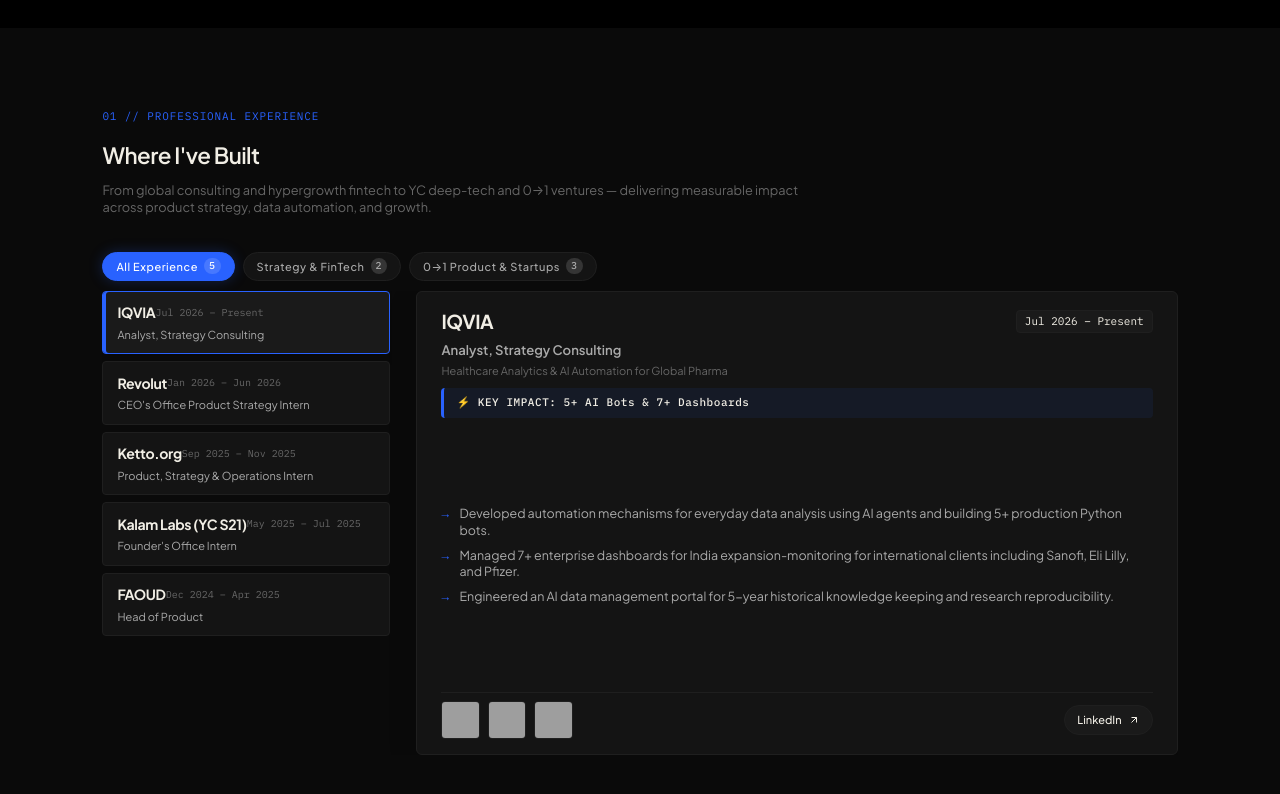
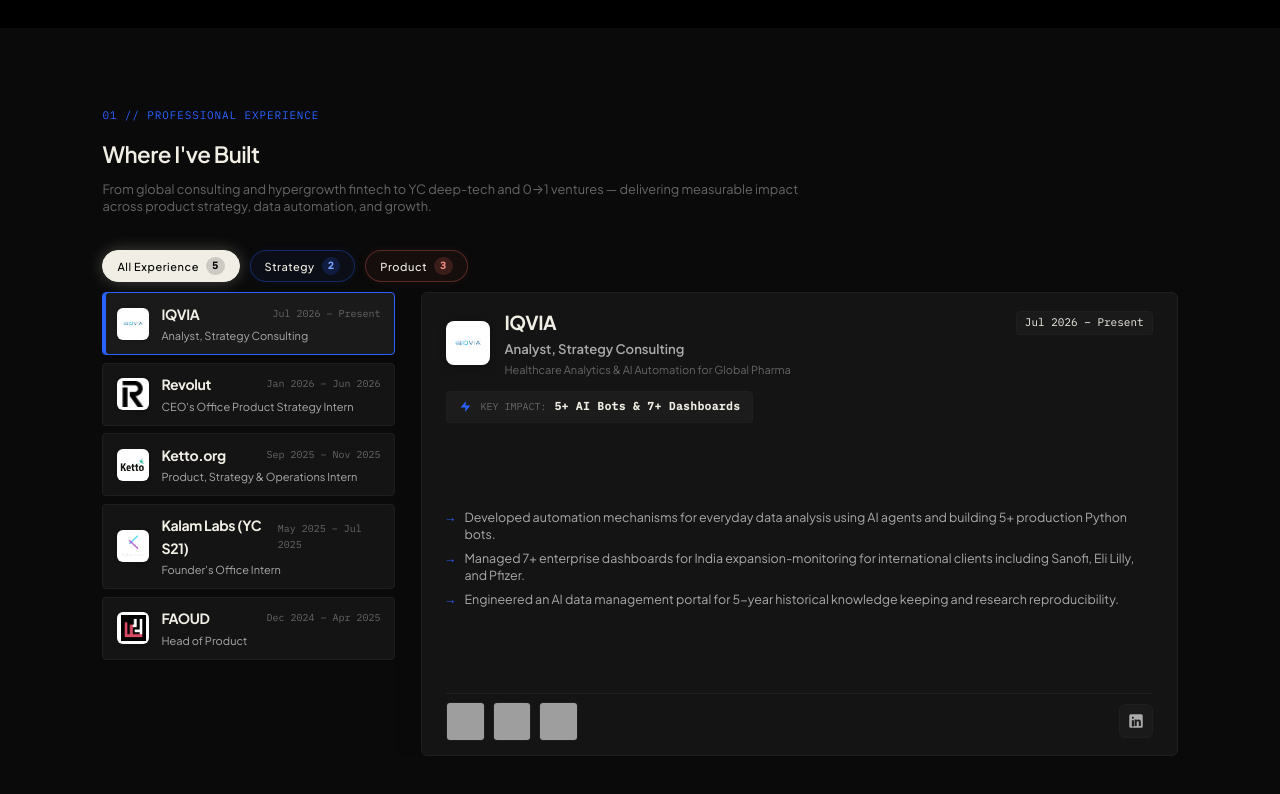
Before and after one commit to Prashant1873/me, a website built with Vite: page index.html in a window 1280 px wide. Shown: the part 772-1566 px from the top of the page. Built offline with nearby package versions, Linux system fonts and the light colour scheme; grey boxes are pictures that could not be loaded; animation ran at ten frames a second; a web font is replaced by a local one.

Commit message:
feat(experience): refine categories, add company logos, clickable LinkedIn icon, subtle pill highlights, and caption-free photos

```diff
--- a/src/js/experience-data.js
+++ b/src/js/experience-data.js
@@ -7,10 +7,11 @@
   {
     id: 'iqvia',
     company: 'IQVIA',
+    logo: './images/logos/IQVIA.png',
     role: 'Analyst, Strategy Consulting',
     period: 'Jul 2026 – Present',
     category: 'strategy',
-    categoryLabel: 'Strategy Consulting',
+    categoryLabel: 'Strategy',
     tagline: 'Healthcare Analytics & AI Automation for Global Pharma',
     metricHighlight: '5+ AI Bots & 7+ Dashboards',
     bullets: [
@@ -20,19 +21,20 @@
     ],
     linkedinUrl: 'https://www.linkedin.com/company/iqvia/',
     photos: [
-      { url: './images/experience/iqvia/20260717_110908.jpg', caption: 'Strategy consulting workspace & desk' },
-      { url: './images/experience/iqvia/20260731_141440.jpg', caption: 'Strategy execution & client engagements' },
-      { url: './images/experience/iqvia/20260910_155612.jpg', caption: 'Office & analytics reviews' }
+      './images/experience/iqvia/20260717_110908.jpg',
+      './images/experience/iqvia/20260731_141440.jpg',
+      './images/experience/iqvia/20260910_155612.jpg'
     ],
     badgeColor: 'royal-blue'
   },
   {
     id: 'revolut',
     company: 'Revolut',
+    logo: './images/logos/Revolut.png',
     role: "CEO's Office Product Strategy Intern",
     period: 'Jan 2026 – Jun 2026',
     category: 'strategy',
-    categoryLabel: 'FinTech & Strategy',
+    categoryLabel: 'Strategy',
     tagline: 'Global Remittance Optimization & India Trading Launch',
     metricHighlight: '£19.7M Fee Optimization',
     bullets: [
@@ -42,18 +44,19 @@
     ],
     linkedinUrl: 'https://www.linkedin.com/company/revolut/',
     photos: [
-      { url: './images/experience/revolut/1729271100596.jpeg', caption: 'Revolut identity & CEO office engagement' },
-      { url: './images/experience/revolut/AGC_EGO_BASE_20260602_003850962.jpg', caption: 'Workplace & strategy sessions' }
+      './images/experience/revolut/1729271100596.jpeg',
+      './images/experience/revolut/AGC_EGO_BASE_20260602_003850962.jpg'
     ],
     badgeColor: 'royal-blue'
   },
   {
     id: 'ketto',
     company: 'Ketto.org',
+    logo: './images/logos/Ketto.png',
     role: 'Product, Strategy & Operations Intern',
     period: 'Sep 2025 – Nov 2025',
-    category: 'venture',
-    categoryLabel: 'HealthTech & Product',
+    category: 'product',
+    categoryLabel: 'Product',
     tagline: '0→1 Clinical Product Validation & Hybrid GTM Funnel',
     metricHighlight: '+28% Conversion Lift',
     bullets: [
@@ -63,19 +66,20 @@
     ],
     linkedinUrl: 'https://www.linkedin.com/company/ketto/',
     photos: [
-      { url: './images/experience/ketto/IMG-20250930-WA0388(1).jpg', caption: 'Field validation & clinician outreach' },
-      { url: './images/experience/ketto/Snapchat-374168654.jpg', caption: 'Product discovery team session' },
-      { url: './images/experience/ketto/Snapchat-841329839.jpg', caption: 'Operations & roadmap review' }
+      './images/experience/ketto/IMG-20250930-WA0388(1).jpg',
+      './images/experience/ketto/Snapchat-374168654.jpg',
+      './images/experience/ketto/Snapchat-841329839.jpg'
     ],
     badgeColor: 'coral'
   },
   {
     id: 'kalam-labs',
     company: 'Kalam Labs (YC S21)',
+    logo: './images/logos/kalamLabsLogo.png',
     role: "Founder's Office Intern",
     period: 'May 2025 – Jul 2025',
-    category: 'venture',
-    categoryLabel: 'DeepTech & EdTech',
+    category: 'product',
+    categoryLabel: 'Product',
     tagline: 'Stratospheric Aerial Vehicle Deal & Growth Automation',
     metricHighlight: '₹5M+ Deal with Indian Air Force',
     bullets: [
@@ -85,17 +89,18 @@
     ],
     linkedinUrl: 'https://www.linkedin.com/company/kalam-labs/',
     photos: [
-      { url: './images/experience/kalam-labs/IMG-20250712-WA0010.jpg', caption: 'Kalam Labs Founder Office workspace' }
+      './images/experience/kalam-labs/IMG-20250712-WA0010.jpg'
     ],
     badgeColor: 'coral'
   },
   {
     id: 'faoud',
     company: 'FAOUD',
+    logo: './images/logos/FAOUD.jpeg',
     role: 'Head of Product',
     period: 'Dec 2024 – Apr 2025',
-    category: 'venture',
-    categoryLabel: '0→1 Venture & FMCG Tech',
+    category: 'product',
+    categoryLabel: 'Product',
     tagline: 'MSME Onboarding & Algorithmic Demand Forecasting',
     metricHighlight: '150+ MSMEs & 82% Model Accuracy',
     bullets: [
@@ -106,8 +111,8 @@
     ],
     linkedinUrl: 'https://www.linkedin.com/company/faoud/',
     photos: [
-      { url: './images/experience/faoud/20260820_175739.jpg', caption: 'Product architecture & platform review' },
-      { url: './images/experience/faoud/20260820_180125.jpg', caption: 'Team sprint & MSME pilot rollout' }
+      './images/experience/faoud/20260820_175739.jpg',
+      './images/experience/faoud/20260820_180125.jpg'
     ],
     badgeColor: 'coral'
   }
@@ -115,6 +120,6 @@
 
 export const CATEGORIES = [
   { id: 'all', label: 'All Experience', count: 5 },
-  { id: 'strategy', label: 'Strategy & FinTech', count: 2 },
-  { id: 'venture', label: '0→1 Product & Startups', count: 3 }
+  { id: 'strategy', label: 'Strategy', count: 2 },
+  { id: 'product', label: 'Product', count: 3 }
 ];
--- a/src/js/experience.js
+++ b/src/js/experience.js
@@ -13,7 +13,6 @@
   const detailContainer = document.getElementById('experience-detail');
   const lightbox = document.getElementById('experience-lightbox');
   const lightboxImg = document.getElementById('experience-lightbox-img');
-  const lightboxCaption = document.getElementById('experience-lightbox-caption');
   const lightboxClose = document.getElementById('experience-lightbox-close');
 
   if (!filtersContainer || !listContainer || !detailContainer) return;
@@ -68,12 +67,12 @@
     // Animate list update
     gsap.fromTo('.experience-item',
       { opacity: 0, x: -10 },
-      { opacity: 1, x: 0, duration: 0.3, stagger: 0.05, ease: 'power2.out' }
+      { opacity: 1, x: 0, duration: 0.28, stagger: 0.04, ease: 'power2.out' }
     );
   }
 
   // ------------------------------------------------------------------------
-  // 3. Render Experience List
+  // 3. Render Experience List (with Company Logos)
   // ------------------------------------------------------------------------
   function renderList() {
     listContainer.innerHTML = '';
@@ -85,11 +84,16 @@
       item.setAttribute('data-badge', exp.badgeColor);
 
       item.innerHTML = `
+        <div class="experience-item__logo-box">
+          <img src="${exp.logo}" alt="${exp.company} logo" loading="lazy" />
+        </div>
+        <div class="experience-item__info">
           <div class="experience-item__top">
             <span class="experience-item__company">${exp.company}</span>
             <span class="experience-item__period">${exp.period}</span>
           </div>
           <div class="experience-item__role">${exp.role}</div>
+        </div>
       `;
 
       item.addEventListener('click', () => {
@@ -110,7 +114,7 @@
   }
 
   // ------------------------------------------------------------------------
-  // 4. Render Active Detail Card
+  // 4. Render Active Detail Card (Logos, SVG Lightning Bolt, Clean Photos, LinkedIn Logo)
   // ------------------------------------------------------------------------
   function renderDetail(exp, animate = false) {
     if (!exp) return;
@@ -120,9 +124,9 @@
     const photosHtml = exp.photos && exp.photos.length > 0
       ? `
         <div class="experience-detail__photo-strip">
-          ${exp.photos.map((p, i) => `
-            <div class="experience-photo-thumb" data-photo-idx="${i}" title="${p.caption}">
-              <img src="${p.url}" alt="${p.caption}" loading="lazy" />
+          ${exp.photos.map((photoUrl, i) => `
+            <div class="experience-photo-thumb" data-photo-idx="${i}">
+              <img src="${photoUrl}" alt="${exp.company} workplace photo" loading="lazy" />
               <div class="experience-photo-thumb__overlay">
                 <svg viewBox="0 0 24 24" fill="none" stroke="currentColor" stroke-width="2">
                   <circle cx="11" cy="11" r="8"/>
@@ -139,6 +143,11 @@
 
     detailContainer.innerHTML = `
       <div class="experience-detail__header">
+        <div class="experience-detail__brand-row">
+          <div class="experience-detail__logo-box">
+            <img src="${exp.logo}" alt="${exp.company} logo" />
+          </div>
+          <div class="experience-detail__brand-text">
             <div class="experience-detail__top-row">
               <div class="experience-detail__company">${exp.company}</div>
               <div class="experience-detail__period">${exp.period}</div>
@@ -146,9 +155,15 @@
             <div class="experience-detail__role">${exp.role}</div>
             <div class="experience-detail__tagline">${exp.tagline}</div>
           </div>
+        </div>
+      </div>
 
       <div class="experience-detail__metric" data-badge="${exp.badgeColor}">
-        <span class="experience-detail__metric-text">⚡ KEY IMPACT: ${exp.metricHighlight}</span>
+        <svg class="experience-detail__metric-icon" viewBox="0 0 24 24" fill="currentColor">
+          <path d="M13 2L3 14h9l-1 8 10-12h-9l1-8z"/>
+        </svg>
+        <span class="experience-detail__metric-label">KEY IMPACT:</span>
+        <span class="experience-detail__metric-val">${exp.metricHighlight}</span>
       </div>
 
       <ul class="experience-detail__bullets">
@@ -157,42 +172,39 @@
 
       <div class="experience-detail__photos">
         ${photosHtml}
-        <a href="${exp.linkedinUrl}" target="_blank" rel="noopener noreferrer" class="experience-detail__linkedin-btn" aria-label="Visit ${exp.company} on LinkedIn">
-          <span>LinkedIn</span>
-          <svg viewBox="0 0 24 24" fill="none" stroke="currentColor" stroke-width="2">
-            <line x1="7" y1="17" x2="17" y2="7"/>
-            <polyline points="7 7 17 7 17 17"/>
+        <a href="${exp.linkedinUrl}" target="_blank" rel="noopener noreferrer" class="experience-detail__linkedin-btn" aria-label="${exp.company} on LinkedIn" title="${exp.company} on LinkedIn">
+          <svg viewBox="0 0 24 24" fill="currentColor">
+            <path d="M19 3a2 2 0 0 1 2 2v14a2 2 0 0 1-2 2H5a2 2 0 0 1-2-2V5a2 2 0 0 1 2-2h14m-.5 15.5v-5.3a3.26 3.26 0 0 0-3.26-3.26c-.85 0-1.84.52-2.28 1.3v-1.11h-2.79v8.37h2.79v-4.93c0-.77.62-1.4 1.39-1.4a1.4 1.4 0 0 1 1.4 1.4v4.93h2.75M6.46 10.9v8.37H9.25V10.9H6.46M7.86 6.3a1.4 1.4 0 1 0 0 2.8 1.4 1.4 0 0 0 0-2.8z"/>
           </svg>
         </a>
       </div>
     `;
 
-    // Wire up thumbnail clicks to lightbox
+    // Wire up thumbnail clicks to lightbox (photo only, no incorrect captions)
     const thumbElements = detailContainer.querySelectorAll('.experience-photo-thumb');
     thumbElements.forEach(thumb => {
-      thumb.addEventListener('click', (e) => {
+      thumb.addEventListener('click', () => {
         const photoIdx = parseInt(thumb.getAttribute('data-photo-idx'), 10);
-        const photo = exp.photos[photoIdx];
-        if (photo) openLightbox(photo);
+        const photoUrl = exp.photos[photoIdx];
+        if (photoUrl) openLightbox(photoUrl);
       });
     });
 
     if (animate) {
       gsap.fromTo(detailContainer,
-        { opacity: 0.88, y: 8 },
-        { opacity: 1, y: 0, duration: 0.24, ease: 'power2.out' }
+        { opacity: 0.88, y: 6 },
+        { opacity: 1, y: 0, duration: 0.22, ease: 'power2.out' }
       );
     }
   }
 
   // ------------------------------------------------------------------------
-  // 5. Lightbox Modal Controller
+  // 5. Clean Photo Lightbox Modal Controller (No Captions)
   // ------------------------------------------------------------------------
-  function openLightbox(photo) {
-    if (!lightbox || !lightboxImg || !lightboxCaption) return;
-    lightboxImg.src = photo.url;
-    lightboxImg.alt = photo.caption;
-    lightboxCaption.textContent = photo.caption;
+  function openLightbox(photoUrl) {
+    if (!lightbox || !lightboxImg) return;
+    lightboxImg.src = photoUrl;
+    lightboxImg.alt = 'Workplace photo';
     lightbox.classList.add('is-open');
     document.body.style.overflow = 'hidden';
   }
--- a/src/styles/experience.css
+++ b/src/styles/experience.css
@@ -43,12 +43,12 @@
 }
 
 /* --------------------------------------------------------------------------
-   Filter Navigation Tabs
+   Filter Navigation Tabs — Subtle Thematic Color Hints
    -------------------------------------------------------------------------- */
 .experience-filters {
   display: flex;
   align-items: center;
-  gap: 8px;
+  gap: 10px;
   margin-bottom: clamp(8px, 1.2vh, 14px);
   flex-wrap: wrap;
   flex-shrink: 0;
@@ -57,31 +57,16 @@
 .experience-filter-btn {
   display: inline-flex;
   align-items: center;
-  gap: 6px;
-  padding: 5px 13px;
+  gap: 7px;
+  padding: 6px 14px;
   border-radius: var(--radius-full, 9999px);
-  border: 1px solid var(--border-subtle);
-  background-color: var(--bg-surface);
-  color: var(--text-secondary);
   font-family: var(--font-primary);
   font-size: 11px;
   font-weight: var(--weight-medium);
   letter-spacing: var(--tracking-wide);
   cursor: pointer;
   transition: all var(--duration-fast, 160ms) var(--ease-default, ease);
-}
-
-.experience-filter-btn:hover {
-  color: var(--text-primary);
-  border-color: var(--border-strong);
-  background-color: var(--bg-surface-elevated);
-}
-
-.experience-filter-btn.is-active {
-  background-color: var(--color-royal-blue);
-  color: #FFFFFF;
-  border-color: var(--color-royal-blue);
-  box-shadow: 0 0 14px var(--accent-primary-glow);
+  position: relative;
 }
 
 .experience-filter-btn__count {
@@ -90,10 +75,112 @@
   justify-content: center;
   font-family: var(--font-technical);
   font-size: 10px;
-  padding: 0 5px;
+  padding: 1px 6px;
   border-radius: 9999px;
-  background-color: rgba(255, 255, 255, 0.14);
-  color: inherit;
+  font-weight: var(--weight-bold);
+}
+
+/* 1. All Experience Pill (Monochrome / Warm Ivory Accent) */
+.experience-filter-btn[data-category="all"] {
+  background-color: var(--bg-surface);
+  border: 1px solid var(--border-subtle);
+  color: var(--text-secondary);
+}
+
+.experience-filter-btn[data-category="all"] .experience-filter-btn__count {
+  background-color: rgba(255, 255, 255, 0.08);
+  color: var(--text-muted);
+}
+
+.experience-filter-btn[data-category="all"]:hover {
+  color: var(--text-primary);
+  border-color: var(--border-strong);
+  background-color: var(--bg-surface-elevated);
+}
+
+.experience-filter-btn[data-category="all"].is-active {
+  background-color: var(--color-warm-ivory);
+  color: var(--color-black);
+  border-color: var(--color-warm-ivory);
+  box-shadow: 0 0 16px rgba(241, 238, 229, 0.25);
+}
+
+.experience-filter-btn[data-category="all"].is-active .experience-filter-btn__count {
+  background-color: rgba(0, 0, 0, 0.15);
+  color: var(--color-black);
+}
+
+html[data-theme="light"] .experience-filter-btn[data-category="all"].is-active {
+  background-color: #141414;
+  color: #FFFFFF;
+  border-color: #141414;
+}
+
+html[data-theme="light"] .experience-filter-btn[data-category="all"].is-active .experience-filter-btn__count {
+  background-color: rgba(255, 255, 255, 0.2);
+  color: #FFFFFF;
+}
+
+/* 2. Strategy Pill (Subtle Royal Blue Highlight in unselected state) */
+.experience-filter-btn[data-category="strategy"] {
+  background-color: rgba(41, 98, 255, 0.05);
+  border: 1px solid rgba(41, 98, 255, 0.32);
+  color: var(--text-primary);
+  box-shadow: 0 0 10px rgba(41, 98, 255, 0.08);
+}
+
+.experience-filter-btn[data-category="strategy"] .experience-filter-btn__count {
+  background-color: rgba(41, 98, 255, 0.18);
+  color: #7AA2FF;
+}
+
+.experience-filter-btn[data-category="strategy"]:hover {
+  border-color: var(--color-royal-blue);
+  background-color: rgba(41, 98, 255, 0.1);
+  box-shadow: 0 0 16px rgba(41, 98, 255, 0.25);
+}
+
+.experience-filter-btn[data-category="strategy"].is-active {
+  background-color: var(--color-royal-blue);
+  color: #FFFFFF;
+  border-color: var(--color-royal-blue);
+  box-shadow: 0 0 20px var(--accent-primary-glow);
+}
+
+.experience-filter-btn[data-category="strategy"].is-active .experience-filter-btn__count {
+  background-color: rgba(255, 255, 255, 0.25);
+  color: #FFFFFF;
+}
+
+/* 3. Product Pill (Subtle Coral Red Highlight in unselected state) */
+.experience-filter-btn[data-category="product"] {
+  background-color: rgba(232, 101, 90, 0.05);
+  border: 1px solid rgba(232, 101, 90, 0.32);
+  color: var(--text-primary);
+  box-shadow: 0 0 10px rgba(232, 101, 90, 0.08);
+}
+
+.experience-filter-btn[data-category="product"] .experience-filter-btn__count {
+  background-color: rgba(232, 101, 90, 0.18);
+  color: #F28D84;
+}
+
+.experience-filter-btn[data-category="product"]:hover {
+  border-color: var(--color-coral);
+  background-color: rgba(232, 101, 90, 0.1);
+  box-shadow: 0 0 16px rgba(232, 101, 90, 0.25);
+}
+
+.experience-filter-btn[data-category="product"].is-active {
+  background-color: var(--color-coral);
+  color: #FFFFFF;
+  border-color: var(--color-coral);
+  box-shadow: 0 0 20px var(--accent-warm-glow);
+}
+
+.experience-filter-btn[data-category="product"].is-active .experience-filter-btn__count {
+  background-color: rgba(255, 255, 255, 0.25);
+  color: #FFFFFF;
 }
 
 /* --------------------------------------------------------------------------
@@ -101,7 +188,7 @@
    -------------------------------------------------------------------------- */
 .experience-showcase {
   display: grid;
-  grid-template-columns: 290px 1fr;
+  grid-template-columns: 295px 1fr;
   gap: clamp(14px, 2vw, 24px);
   align-items: stretch;
   height: clamp(380px, 58vh, 520px);
@@ -128,8 +215,8 @@
 .experience-item {
   position: relative;
   display: flex;
-  flex-direction: column;
-  gap: 2px;
+  align-items: center;
+  gap: 12px;
   padding: clamp(8px, 1.2vh, 12px) 14px;
   background-color: var(--bg-surface);
   border: 1px solid var(--border-subtle);
@@ -155,6 +242,34 @@
 .experience-item[data-badge="coral"].is-active {
   border-color: var(--color-coral);
   box-shadow: inset 3px 0 0 var(--color-coral), 0 2px 12px rgba(0, 0, 0, 0.2);
+}
+
+/* Company Logo Container in List */
+.experience-item__logo-box {
+  width: 32px;
+  height: 32px;
+  border-radius: 6px;
+  background-color: #FFFFFF;
+  padding: 3px;
+  display: flex;
+  align-items: center;
+  justify-content: center;
+  flex-shrink: 0;
+  box-shadow: 0 1px 4px rgba(0, 0, 0, 0.15);
+}
+
+.experience-item__logo-box img {
+  width: 100%;
+  height: 100%;
+  object-fit: contain;
+}
+
+.experience-item__info {
+  display: flex;
+  flex-direction: column;
+  gap: 2px;
+  min-width: 0;
+  flex: 1;
 }
 
 .experience-item__top {
@@ -209,13 +324,43 @@
   flex-shrink: 0;
 }
 
+.experience-detail__brand-row {
+  display: flex;
+  align-items: center;
+  gap: 14px;
+  margin-bottom: 4px;
+}
+
+.experience-detail__logo-box {
+  width: 44px;
+  height: 44px;
+  border-radius: 8px;
+  background-color: #FFFFFF;
+  padding: 5px;
+  display: flex;
+  align-items: center;
+  justify-content: center;
+  flex-shrink: 0;
+  box-shadow: 0 2px 8px rgba(0, 0, 0, 0.25);
+}
+
+.experience-detail__logo-box img {
+  width: 100%;
+  height: 100%;
+  object-fit: contain;
+}
+
+.experience-detail__brand-text {
+  flex: 1;
+  min-width: 0;
+}
+
 .experience-detail__top-row {
   display: flex;
   align-items: center;
   justify-content: space-between;
   flex-wrap: wrap;
   gap: 8px;
-  margin-bottom: 2px;
 }
 
 .experience-detail__company {
@@ -254,28 +399,48 @@
   color: var(--text-muted);
 }
 
-/* Metric Banner */
+/* Key Impact Block — Clean Editorial Container (No thick AI slop border) */
 .experience-detail__metric {
-  display: flex;
+  display: inline-flex;
   align-items: center;
   gap: 8px;
-  padding: clamp(4px, 0.8vh, 8px) 12px;
-  border-radius: var(--radius-sm, 4px);
-  background-color: rgba(41, 98, 255, 0.08);
-  border-left: 3px solid var(--color-royal-blue);
+  padding: clamp(5px, 0.8vh, 8px) 12px;
+  border-radius: var(--radius-sm, 6px);
+  background-color: rgba(255, 255, 255, 0.035);
+  border: 1px solid var(--border-subtle);
   margin-bottom: clamp(6px, 1vh, 12px);
   flex-shrink: 0;
+  max-width: fit-content;
 }
 
-.experience-detail__metric[data-badge="coral"] {
-  background-color: rgba(232, 101, 90, 0.08);
-  border-left-color: var(--color-coral);
+html[data-theme="light"] .experience-detail__metric {
+  background-color: rgba(0, 0, 0, 0.035);
+  border-color: rgba(0, 0, 0, 0.08);
 }
 
-.experience-detail__metric-text {
+.experience-detail__metric-icon {
+  width: 13px;
+  height: 13px;
+  flex-shrink: 0;
+  color: var(--color-royal-blue);
+}
+
+.experience-detail[data-badge="coral"] .experience-detail__metric-icon {
+  color: var(--color-coral);
+}
+
+.experience-detail__metric-label {
+  font-family: var(--font-technical);
+  font-size: 10px;
+  color: var(--text-muted);
+  letter-spacing: var(--tracking-wider);
+  text-transform: uppercase;
+}
+
+.experience-detail__metric-val {
   font-family: var(--font-technical);
   font-size: 11px;
-  font-weight: var(--weight-medium);
+  font-weight: var(--weight-semibold);
   color: var(--text-primary);
   letter-spacing: var(--tracking-wide);
 }
@@ -314,7 +479,7 @@
   color: var(--color-coral);
 }
 
-/* Authentic Photos Strip */
+/* Authentic Photos Strip & LinkedIn Logo Button */
 .experience-detail__photos {
   margin-top: auto;
   padding-top: clamp(6px, 1vh, 10px);
@@ -378,44 +543,45 @@
   color: #FFFFFF;
 }
 
-/* LinkedIn Action Button */
+/* Clickable LinkedIn Logo Icon Button (Bottom Right) */
 .experience-detail__linkedin-btn {
   display: inline-flex;
   align-items: center;
-  gap: 6px;
-  padding: 5px 12px;
-  border-radius: var(--radius-full, 9999px);
+  justify-content: center;
+  width: 34px;
+  height: 34px;
+  border-radius: 6px;
   border: 1px solid var(--border-subtle);
   background-color: var(--bg-surface-elevated);
-  color: var(--text-primary);
-  font-family: var(--font-primary);
-  font-size: 11px;
-  font-weight: var(--weight-medium);
+  color: var(--text-secondary);
   text-decoration: none;
   transition: all var(--duration-fast, 160ms) var(--ease-default, ease);
+  flex-shrink: 0;
 }
 
 .experience-detail__linkedin-btn:hover {
-  border-color: var(--color-royal-blue);
-  color: var(--color-royal-blue);
-  transform: translateY(-1px);
+  border-color: #0A66C2;
+  color: #0A66C2;
+  background-color: rgba(10, 102, 194, 0.1);
+  transform: translateY(-2px);
+  box-shadow: 0 4px 12px rgba(10, 102, 194, 0.2);
 }
 
 .experience-detail__linkedin-btn svg {
-  width: 12px;
-  height: 12px;
+  width: 18px;
+  height: 18px;
 }
 
 /* --------------------------------------------------------------------------
-   Photo Lightbox Modal
+   Photo Lightbox Modal (Clean Photo Viewer — No Captions)
    -------------------------------------------------------------------------- */
 .experience-lightbox {
   position: fixed;
   inset: 0;
   z-index: 999999;
-  background-color: rgba(0, 0, 0, 0.88);
-  backdrop-filter: blur(8px);
-  -webkit-backdrop-filter: blur(8px);
+  background-color: rgba(0, 0, 0, 0.9);
+  backdrop-filter: blur(10px);
+  -webkit-backdrop-filter: blur(10px);
   display: flex;
   align-items: center;
   justify-content: center;
@@ -434,45 +600,34 @@
 .experience-lightbox__content {
   position: relative;
   max-width: 900px;
-  max-height: 85vh;
+  max-height: 88vh;
   display: flex;
-  flex-direction: column;
   align-items: center;
-  background-color: var(--bg-surface);
-  border: 1px solid var(--border-strong);
+  justify-content: center;
+  background-color: transparent;
   border-radius: var(--radius-md, 8px);
   overflow: hidden;
-  box-shadow: 0 24px 60px rgba(0, 0, 0, 0.5);
 }
 
 .experience-lightbox__img {
   max-width: 100%;
-  max-height: 72vh;
+  max-height: 85vh;
   object-fit: contain;
   display: block;
-}
-
-.experience-lightbox__caption {
-  width: 100%;
-  padding: 10px 16px;
-  font-family: var(--font-technical);
-  font-size: 11px;
-  color: var(--text-secondary);
-  background-color: var(--bg-surface-elevated);
-  border-top: 1px solid var(--border-subtle);
-  text-align: center;
+  border-radius: 6px;
+  box-shadow: 0 24px 60px rgba(0, 0, 0, 0.6);
 }
 
 .experience-lightbox__close {
   position: absolute;
-  top: 12px;
-  right: 12px;
-  width: 32px;
-  height: 32px;
+  top: 14px;
+  right: 14px;
+  width: 36px;
+  height: 36px;
   border-radius: 50%;
-  border: 1px solid var(--border-subtle);
-  background-color: var(--bg-surface);
-  color: var(--text-primary);
+  border: 1px solid rgba(255, 255, 255, 0.2);
+  background-color: rgba(0, 0, 0, 0.6);
+  color: #FFFFFF;
   display: flex;
   align-items: center;
   justify-content: center;
@@ -483,7 +638,8 @@
 
 .experience-lightbox__close:hover {
   background-color: var(--color-royal-blue);
-  color: #FFFFFF;
+  border-color: var(--color-royal-blue);
+  transform: scale(1.08);
 }
 
 /* --------------------------------------------------------------------------
@@ -504,6 +660,6 @@
   }
 
   .experience-item {
-    min-width: 180px;
+    min-width: 200px;
   }
 }
```
Also changed, not shown: great_ideas.md (+1 -0 lines), index.html (+0 -1 lines), tests/experience.spec.js (+42 -19 lines), .planning/ROADMAP.md, public/images/logos/FAOUD.jpeg (added), public/images/logos/IQVIA.png (added), public/images/logos/Indian_Institute_of_Technology_Bombay_Logo.svg.webp (added), public/images/logos/Ketto.png (added), public/images/logos/Revolut.png (added), public/images/logos/St._Francis_Lucknow.png (added), public/images/logos/cms.png (added), public/images/logos/kalamLabsLogo.png (added). Lines whose indentation alone changed are shown as unchanged.
